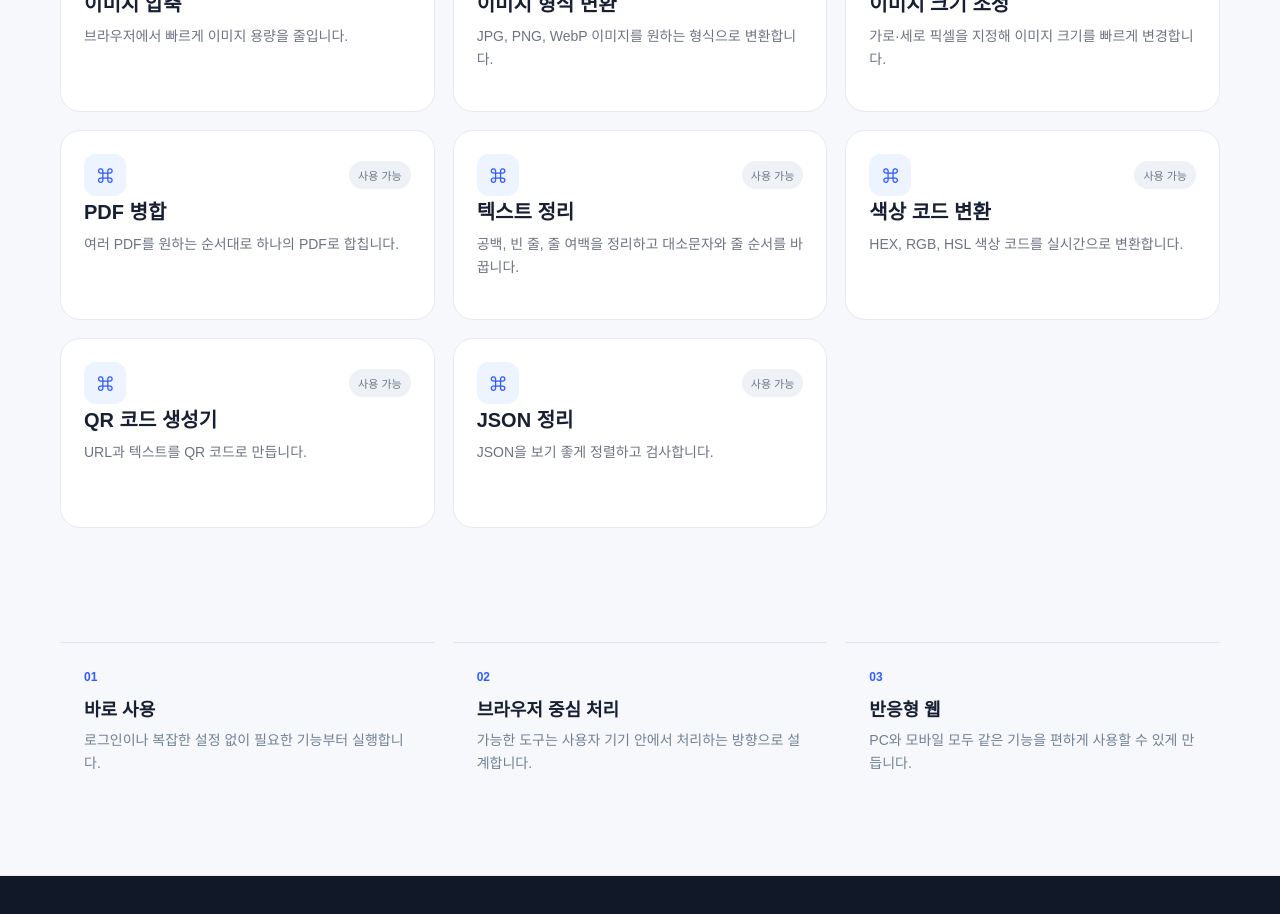
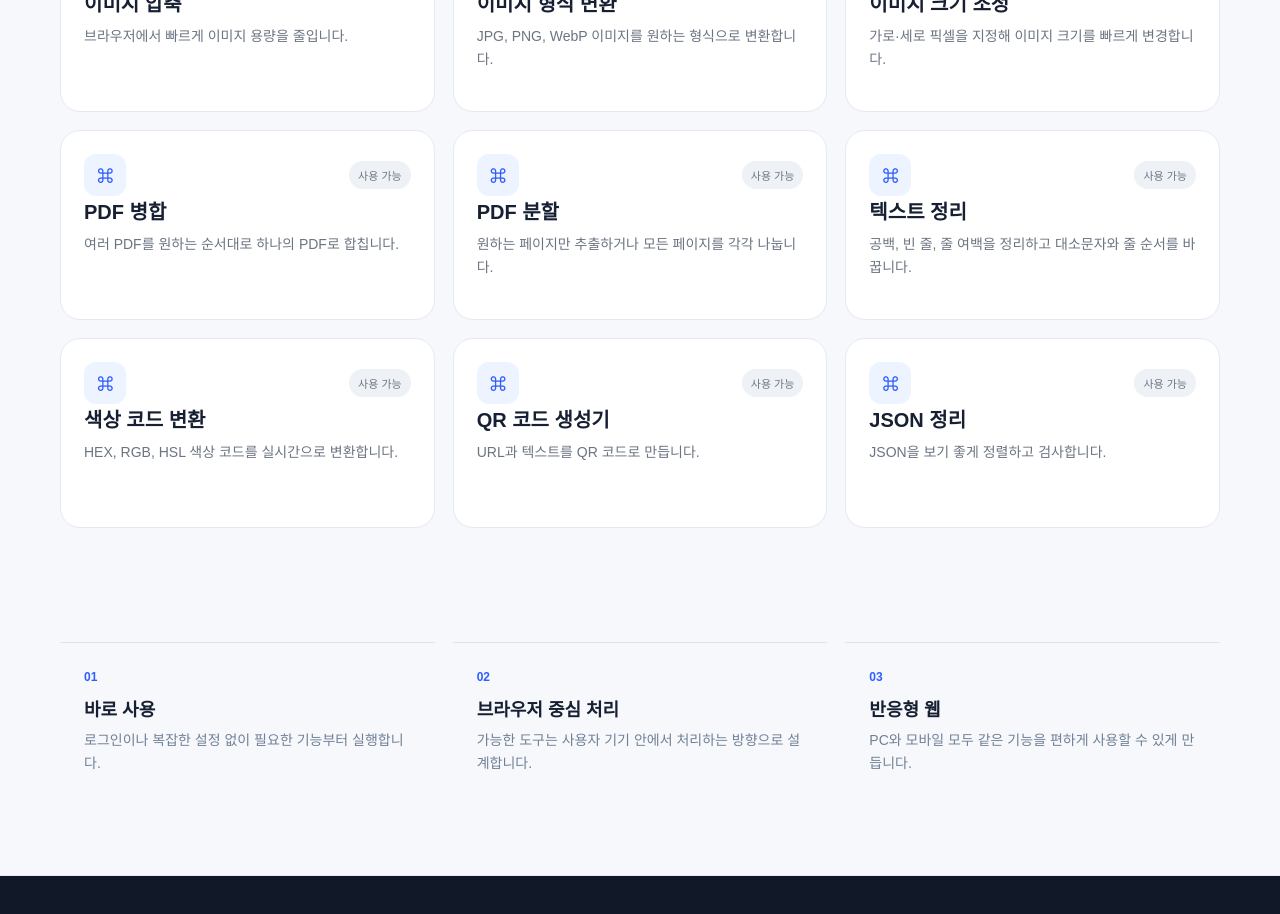
Before and after one commit to license-book/web-tools, a Next.js app: page / in a window 1280 px wide. Shown: the part 1600-2514 px from the top of the page. Built offline with nearby package versions, Linux system fonts and the light colour scheme.

Commit message:
feat: restore PDF split catalog entry

```diff
--- a/data/tools.ts
+++ b/data/tools.ts
@@ -13,6 +13,7 @@ export const tools: ToolDefinition[] = [
   {slug:'image-converter',title:'이미지 형식 변환',shortDescription:'JPG, PNG, WebP 이미지를 원하는 형식으로 변환합니다.',description:'이미지를 서버에 저장하지 않고 브라우저에서 JPG, PNG, WebP 형식으로 변환하는 무료 도구입니다.',category:'image',keywords:['이미지 변환','JPG 변환','PNG 변환','WebP 변환','사진 변환'],featured:true,badge:'사용 가능'},
   {slug:'image-resizer',title:'이미지 크기 조정',shortDescription:'가로·세로 픽셀을 지정해 이미지 크기를 빠르게 변경합니다.',description:'원본 비율 유지 여부를 선택하고 여러 이미지의 크기를 브라우저에서 한 번에 조정하는 무료 도구입니다.',category:'image',keywords:['이미지 리사이즈','사진 크기 조절','이미지 사이즈 변경','픽셀 변경','resize image'],featured:true,badge:'사용 가능'},
   {slug:'pdf-merge',title:'PDF 병합',shortDescription:'여러 PDF를 원하는 순서대로 하나의 PDF로 합칩니다.',description:'PDF 파일을 서버에 업로드하지 않고 브라우저에서 순서를 정해 하나의 PDF로 병합하는 무료 도구입니다.',category:'pdf',keywords:['PDF 병합','PDF 합치기','PDF merge','PDF 파일 합치기'],featured:true,badge:'사용 가능'},
+  {slug:'pdf-split',title:'PDF 분할',shortDescription:'원하는 페이지만 추출하거나 모든 페이지를 각각 나눕니다.',description:'PDF를 서버에 업로드하지 않고 브라우저에서 원하는 페이지 범위를 추출하거나 페이지별 파일로 분할하는 무료 도구입니다.',category:'pdf',keywords:['PDF 분할','PDF 페이지 추출','PDF 나누기','PDF split'],featured:true,badge:'사용 가능'},
   {slug:'text-cleaner',title:'텍스트 정리',shortDescription:'공백, 빈 줄, 줄 여백을 정리하고 대소문자와 줄 순서를 바꿉니다.',description:'텍스트를 서버에 전송하지 않고 브라우저에서 공백 정리, 빈 줄 정리, 줄 앞뒤 공백 제거, 대소문자 변환, 줄 정렬을 처리하는 무료 도구입니다.',category:'text',keywords:['텍스트 정리','공백 제거','빈줄 제거','대소문자 변환','문자열 정리','text cleaner'],featured:true,badge:'사용 가능'},
   {slug:'color-converter',title:'색상 코드 변환',shortDescription:'HEX, RGB, HSL 색상 코드를 실시간으로 변환합니다.',description:'색상 선택기와 HEX·RGB 입력을 이용해 HEX, RGB, HSL 값을 브라우저에서 즉시 변환하고 복사하는 무료 디자인 도구입니다.',category:'design',keywords:['색상 코드','HEX RGB 변환','RGB HSL','컬러 코드','color converter'],featured:true,badge:'사용 가능'},
   {slug:'qr-generator',title:'QR 코드 생성기',shortDescription:'URL과 텍스트를 QR 코드로 만듭니다.',description:'주소나 텍스트를 입력해 바로 사용할 수 있는 QR 코드를 브라우저에서 생성하고 PNG로 저장하는 도구입니다.',category:'utility',keywords:['QR','QR 코드','링크 QR','QR 생성','QR code generator'],featured:true,badge:'사용 가능'},
```
